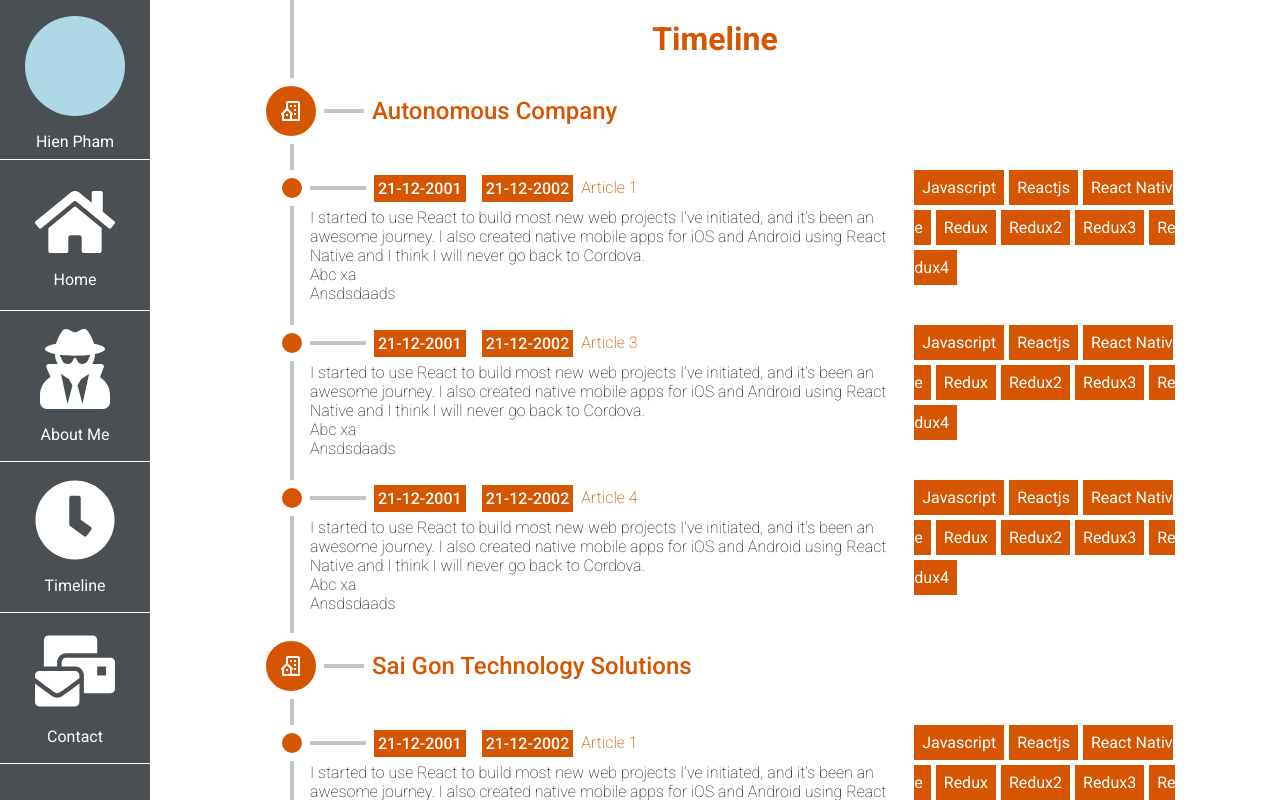
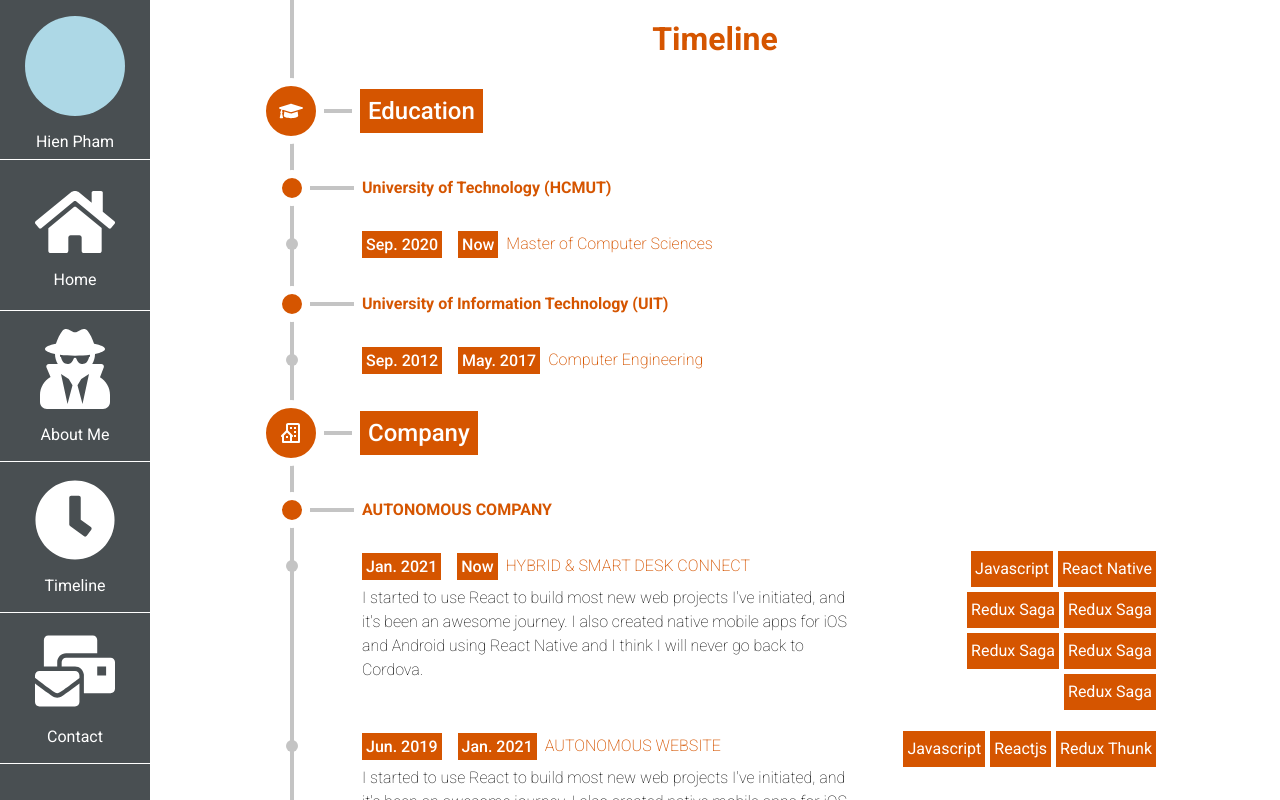
Before and after one commit to phamhien2102/my-portforlio, a React (Create React App) app: page /timeline in a window 1280 px wide. Built offline with nearby package versions, Linux system fonts and the light colour scheme.

Commit message:
feature/update new ui

```diff
--- a/src/components/timeline/Timeline.tsx
+++ b/src/components/timeline/Timeline.tsx
@@ -1,7 +1,9 @@
 import React from 'react';
 import "./timeline.scss"
 import Card from "./card/Card";
-import {TimeLineRes} from "../../data/TimeLineRes";
+// import {TimeLineRes} from "../../data/TimeLineRes";
+import {TimeLineResponse} from "../../data/TimeLineRes";
+import {TimeLineModel} from "../../models/TimeLineModel";
 
 function Timeline() {
 
@@ -13,7 +15,7 @@ function Timeline() {
             </h1>
             <div className="resume">
                 <div className="verticalTimeline"/>
-                {TimeLineRes.map(item => <Card data={item} />)}
+                {TimeLineResponse.map((item) => <Card data={item} />)}
             </div>
 
         </div>
--- a/src/components/timeline/card/Card.tsx
+++ b/src/components/timeline/card/Card.tsx
@@ -1,11 +1,13 @@
 import React from 'react';
 import "./card.scss"
-import {LifeEvent} from "../../../models/LifeEvent";
 // import Space from "../../space";
 import {  FaGraduationCap } from "react-icons/fa";
 import {  BiBuildingHouse } from "react-icons/bi";
+import {  DiGitBranch } from "react-icons/di";
+import {TimeLineModel} from "../../../models/TimeLineModel";
+import {Project} from "../../../models/Project";
 interface Props {
-    data: LifeEvent
+    data: TimeLineModel
 }
 
 
@@ -15,6 +17,8 @@ const IconSelector = ({iconName = '' }): React.ReactElement | null => {
             return <BiBuildingHouse color={'white'} size={24}/>
         case 'FaGraduationCap':
             return <FaGraduationCap color={'white'} size={24}/>
+        case 'DiGitBranch':
+            return <DiGitBranch color={'white'} size={24}/>
         default:
             return null
 
@@ -23,33 +27,57 @@ const IconSelector = ({iconName = '' }): React.ReactElement | null => {
 
 function Card(props: Props) {
     const cardData = props.data;
+    const ProjectHeader = (props: { fromDate: string; toDate: string; title: string}) => (
+        <div className="projectHeader">
+            <div className="dot"/>
+            <div className="line"/>
+            {props.fromDate && <span className="fromDate">{props.fromDate}</span>}
+            {props.toDate && <span className="toDate">{props.toDate}</span>}
+            <div className="title">{props.title}</div>
+        </div>
+    )
+
+    const ProjectDetails = (props: {projects: Project[]}) => {
+        return <div className="projectDetail">
+            {props.projects.map(p => <div className="contentWrapper">
+                <div className="basic">
+                    <ProjectHeader title={p.title} fromDate={p.fromDate} toDate={p.toDate}/>
+                    {p.descriptions.map((i => <div className="descriptions">{i}</div>))}
+                </div>
+                <div className="tagsWrapper">
+                    {p.skills.map(skill => <span className="tag">{skill}</span>)}
+                </div>
+            </div>)}
+        </div>
+    }
+
+    const CategoryHeader = (props: {iconName: string; categoryName: string}) => (
+        <div className="categoryHeader">
+            <div className="circle">{<IconSelector iconName={props.iconName}/>}</div>
+            <div className="smallLine"></div>
+            <div className="title">{props.categoryName}</div>
+        </div>
+    )
+
+    const CompanyHeader = (props: { fromDate: string; toDate: string; title: string}) => (
+        <div className="companyHeader">
+            <div className="dot"/>
+            <div className="line"/>
+            {props.fromDate && <span className="fromDate">{props.fromDate}</span>}
+            {props.toDate &&  <span className="toDate">{props.toDate}</span>}
+            <div className="title">{props.title}</div>
+        </div>
+    )
 
     return (
         <div className="card" id="card">
-                <div className="header">
-                    <div className="circle">{<IconSelector iconName={cardData.iconName}/>}</div>
-                    <div className="smallLine"></div>
-                    {/*<span className="fromDate">{cardData.fromDate}</span>*/}
-                    {/*<span className="toDate">{cardData.toDate}</span>*/}
-                    <div className="title">{cardData.title}</div>
-                </div>
-                <div className="articlesWrapper">
-                    {cardData.articles.map((item =>
-                            <div className="articleItem">
-                                <div className="contentsWrapper">
-                                    <div className="articleHeader">
-                                        <div className="dot"/>
-                                        <div className="articleLine"/>
-                                        <span className="fromDate">{item.fromDate}</span>
-                                        <span className="toDate">{item.toDate}</span>
-                                        <div className="articleTitle">{item.title}</div>
-                                    </div>
-                                    <div className="worksWrapper">
-                                        {item.works.map(work => <div>{work}</div>)}
-                                    </div>
-                                </div>
-                                <div className="tagsWrapper">
-                                    {item.skills.map(skill => <span className="tag">{skill}</span>)}
+                <CategoryHeader iconName={cardData.iconName} categoryName={cardData.categoryName} />
+                <div className="categoryDetails">
+                    {cardData.details.map((item =>
+                            <div className="company">
+                                <div className="contents">
+                                    <CompanyHeader fromDate={item.fromDate} toDate={item.toDate} title={item.title}/>
+                                    <ProjectDetails projects={item.projects}/>
                                 </div>
                             </div>
                     ))}
@@ -58,29 +86,5 @@ function Card(props: Props) {
     );
 }
 
-// function Card1(props: Props) {
-//
-//     return (
-//         <div className="card" id="card">
-//             <div className="center">
-//                 <div className="titleWrapper">
-//                     <span className="fromDate">{props.fromDate}</span>
-//                     <span className="toDate">{props.fromDate}</span>
-//                     <div className="title">{props.title}</div>
-//                 </div>
-//
-//                 <div className="works">
-//                     {props.works.map((item => <div className="descriptionText">{item}</div>))}
-//                 </div>
-//             </div>
-//             <div className="right">
-//                 {props.skills.map((item) => <span className="tags">
-//                     {item}
-//                 </span>)}
-//             </div>
-//         </div>
-//     );
-// }
-
 
 export default Card;
--- a/src/components/timeline/card/card.scss
+++ b/src/components/timeline/card/card.scss
@@ -1,10 +1,11 @@
 @import "src/global";
 
 .card {
-  .header {
+  .categoryHeader {
     display: flex;
     flex-direction: row;
     align-items: center;
+    width: 100%;
     .circle {
       height: 50px;
       width: 50px;
@@ -18,7 +19,7 @@
     }
     .smallLine {
       height: 4px;
-      width: 40px;
+      width: 28px;
       background-color: $mainColor;
     }
     .toDate, .fromDate {
@@ -31,22 +32,23 @@
       font-weight: 500;
       font-size: 24px;
       margin: 0px 8px;
-      color: $mainTimelineColor;
+      color: white;
+      padding: 8px;
+      background-color: $mainTimelineColor;
     }
   }
-  .articlesWrapper {
+  .categoryDetails {
     font-size: 16px;
     font-weight: lighter;
     margin-top: 24px;
     overflow: hidden;
-    .articleItem {
+    .company {
       display: flex;
-      flex-direction: row;
       width: 100%;
       margin-bottom: 20px;
-      .contentsWrapper {
-        width: inherit;
-        .articleHeader {
+      .contents {
+        width: 100%;
+        .companyHeader {
           flex-direction: row;
           display: flex;
           align-items: center;
@@ -58,15 +60,17 @@
             border-radius: 40px;
             border: 8px solid white;
           }
-          .articleLine {
+          .line {
             height: 4px;
-            width: 56px;
+            width: 44px;
             background-color: $mainColor;
           }
-          .articleTitle {
+          .title {
             line-height: 40px;
             font-weight: 200;
             color: $mainTimelineColor;
+            margin: 0px 8px;
+            font-weight: bold;
           }
           .toDate, .fromDate {
             background-color: $mainTimelineColor;
@@ -76,24 +80,74 @@
             font-weight: 500;
           }
         }
-        .worksWrapper {
-          margin-left: 60px;
+        .projectDetail {
+          margin-left: 36px;
           margin-right: 24px;
-        }
-      }
-      .tagsWrapper {
-        width: 40%;
-        display: inline-block;
-        flex-wrap: wrap;
-        word-break: break-all;
-        overflow-wrap: normal;
-        .tag {
-          font-weight: normal;
-          color: white;
-          line-height: 40px;
-          padding: 8px;
-          margin-right: 5px;
-          background-color: $mainTimelineColor;
+          .contentWrapper{
+            display: flex;
+            flex-direction: row;
+            width: 100%;
+            margin-top: 16px;
+            .basic {
+              width: 100%;
+              margin-right: 24px;
+            }
+            .tagsWrapper {
+              width: 50%;
+              display: flex;
+              flex-wrap: wrap;
+              word-break: break-all;
+              overflow-wrap: normal;
+              justify-content: flex-end;
+              align-items: flex-start;
+
+              .tag {
+                font-weight: normal;
+                color: white;
+                line-height: 36px;
+                padding: 0px 4px;
+                margin: 5px 0px 0px 5px;
+                background-color: $mainTimelineColor;
+              }
+            }
+          }
+
+          .descriptions {
+            margin-left: 76px;
+            line-height: 24px;
+          }
+          .projectTitle {
+            padding: 8px;
+            background-color: $mainColor;
+          }
+          .projectHeader {
+            flex-direction: row;
+            display: flex;
+            align-items: center;
+            .dot {
+              height: 12px;
+              width: 12px;
+              background-color: $mainColor;
+              border-radius: 6px;
+            }
+            .line {
+              height: 4px;
+              width: 56px;
+              background-color: white;
+            }
+            .title {
+              line-height: 40px;
+              font-weight: 200;
+              color: $mainTimelineColor;
+            }
+            .toDate, .fromDate {
+              background-color: $mainTimelineColor;
+              margin: 0px 8px;
+              color: white;
+              padding: 4px;
+              font-weight: 500;
+            }
+          }
         }
       }
     }
--- a/src/data/TimeLineRes.ts
+++ b/src/data/TimeLineRes.ts
@@ -1,117 +1,166 @@
-export const TimeLineRes = [
+const Education = {
+    categoryName: 'Education',
+    iconName: 'FaGraduationCap',
+    details: [
+        {
+            id: 2,
+            title: 'University of Technology (HCMUT)',
+            fromDate: '',
+            toDate: '',
+            iconName: 'BiBuildingHouse',
+            projects: [
                 {
                     id: 1,
-        title: 'Autonomous Company',
-        fromDate: '21-12-2001',
-        toDate: '21-12-2002',
+                    title: 'Master of Computer Sciences',
+                    fromDate: 'Sep. 2020',
+                    toDate: 'Now',
+                    descriptions: [],
+                    skills: []
+                },
+            ],
+        },
+        {
+            id: 2,
+            title: 'University of Information Technology (UIT)',
+            fromDate: '',
+            toDate: '',
             iconName: 'BiBuildingHouse',
-        articles: [
+            projects: [
                 {
                     id: 1,
-                title: 'Article 1',
-                fromDate: '21-12-2001',
-                toDate: '21-12-2002',
-                works: [
+                    title: 'Computer Engineering',
+                    fromDate: 'Sep. 2012',
+                    toDate: 'May. 2017',
+                    descriptions: [],
+                    skills: []
+                },
+            ],
+        }
+    ],
+}
+
+const Company = {
+    categoryName: 'Company',
+    iconName: 'BiBuildingHouse',
+    details: [
+        {
+            id: 1,
+            title: 'AUTONOMOUS COMPANY',
+            fromDate: '',
+            toDate: '',
+            projects: [
+                {
+                    id: 1,
+                    title: 'HYBRID & SMART DESK CONNECT',
+                    fromDate: 'Jan. 2021',
+                    toDate: 'Now',
+                    descriptions: [
                         'I started to use React to build most new web projects I\'ve initiated, and it\'s been an awesome journey. I also created native mobile apps for iOS and Android using React Native and I think I will never go back to Cordova.',
-                    'Abc xa',
-                    'Ansdsdaads'
                     ],
-                skills: ['Javascript', 'Reactjs', 'React Native', 'Redux', 'Redux2', 'Redux3', 'Redux4']
+                    skills: ['Javascript', 'React Native', 'Redux Saga', 'Redux Saga', 'Redux Saga', 'Redux Saga', 'Redux Saga']
+                },
+                {
+                    id: 1,
+                    title: 'AUTONOMOUS WEBSITE ',
+                    fromDate: 'Jun. 2019',
+                    toDate: 'Jan. 2021',
+                    descriptions: [
+                        'I started to use React to build most new web projects I\'ve initiated, and it\'s been an awesome journey. I also created native mobile apps for iOS and Android using React Native and I think I will never go back to Cordova.',
+                    ],
+                    skills: ['Javascript', 'Reactjs', 'Redux Thunk']
                 },
                 {
                     id: 3,
-                title: 'Article 3',
-                fromDate: '21-12-2001',
-                toDate: '21-12-2002',
-                works: [
+                    title: 'SMART DESK CONNECT',
+                    fromDate: 'Mar. 2019',
+                    toDate: 'Jun. 2019',
+                    descriptions: [
                         'I started to use React to build most new web projects I\'ve initiated, and it\'s been an awesome journey. I also created native mobile apps for iOS and Android using React Native and I think I will never go back to Cordova.',
-                    'Abc xa',
-                    'Ansdsdaads'
                     ],
-                skills: ['Javascript', 'Reactjs', 'React Native', 'Redux', 'Redux2', 'Redux3', 'Redux4']
-            },
-            {
-                id: 4,
-                title: 'Article 4',
-                fromDate: '21-12-2001',
-                toDate: '21-12-2002',
-                works: [
-                    'I started to use React to build most new web projects I\'ve initiated, and it\'s been an awesome journey. I also created native mobile apps for iOS and Android using React Native and I think I will never go back to Cordova.',
-                    'Abc xa',
-                    'Ansdsdaads'
-                ],
-                skills: ['Javascript', 'Reactjs', 'React Native', 'Redux', 'Redux2', 'Redux3', 'Redux4']
+                    skills: ['Javascript', 'React Native', 'Redux Saga']
                 },
             ],
         },
         {
             id: 1,
-        title: 'Sai Gon Technology Solutions',
-        fromDate: '21-12-2001',
-        toDate: '21-12-2002',
-        iconName: 'BiBuildingHouse',
-        articles: [
+            title: 'SAI GON TECHNOLOGY SOLUTIONS',
+            fromDate: '',
+            toDate: '',
+            projects: [
                 {
                     id: 1,
-                title: 'Article 1',
-                fromDate: '21-12-2001',
-                toDate: '21-12-2002',
-                works: [
-                    'I started to use React to build most new web projects I\'ve initiated, and it\'s been an awesome journey. I also created native mobile apps for iOS and Android using React Native and I think I will never go back to Cordova.',
-                    'Abc xa',
-                    'Ansdsdaads'
+                    title: 'CHAT-HUB',
+                    fromDate: 'April. 2018',
+                    toDate: 'Oct. 2018',
+                    descriptions: [
+                        'Position: Mobile developer',
+                        'Responsible for:',
+                        '- Send/ receive message in real time with signalR.',
+                        '- Implement offline mode for mobile.',
+                        '- Fix the calling features'
                     ],
-                skills: ['Javascript', 'Reactjs', 'React Native', 'Redux', 'Redux2', 'Redux3', 'Redux4']
+                    skills: ['Javascript', 'React Native', 'Firebase', 'Agora']
                 },
                 {
                     id: 3,
-                title: 'Article 3',
-                fromDate: '21-12-2001',
-                toDate: '21-12-2002',
-                works: [
-                    'I started to use React to build most new web projects I\'ve initiated, and it\'s been an awesome journey. I also created native mobile apps for iOS and Android using React Native and I think I will never go back to Cordova.',
-                    'Abc xa',
-                    'Ansdsdaads'
+                    title: 'KALMS (Singapore)',
+                    fromDate: 'Oct. 2018',
+                    toDate: 'Dec. 2018',
+                    descriptions: [
+                        'Position: Mobile developer',
+                        'Responsible for:',
+                        '- Implement features as buying products, scanning QR Code, getting transaction histories.',
+                        '- Maintain and refactor code.',
+                        '- Build and upload Kalms to Apple Store and GG Play Store.'
                     ],
-                skills: ['Javascript', 'Reactjs', 'React Native', 'Redux', 'Redux2', 'Redux3', 'Redux4']
+                    skills: [ 'React Native', 'Redux Thunk']
                 },
                 {
                     id: 4,
-                title: 'Article 4',
-                fromDate: '21-12-2001',
-                toDate: '21-12-2002',
-                works: [
-                    'I started to use React to build most new web projects I\'ve initiated, and it\'s been an awesome journey. I also created native mobile apps for iOS and Android using React Native and I think I will never go back to Cordova.',
-                    'Abc xa',
-                    'Ansdsdaads'
+                    title: 'EVD (Sweden)',
+                    fromDate: 'April. 2019',
+                    toDate: 'May. 2019',
+                    descriptions: [
+                        'Position: Mobile developer.',
+                        'Responsible for:',
+                        '- Init project for coding.',
+                        '- Implement local data for the app.',
+                        '- Communicate with client in person for getting requirements and dealing with difficulties.',
+                        '- Build and upload the app to Apple Store and Play Store.'
                     ],
-                skills: ['Javascript', 'Reactjs', 'React Native', 'Redux', 'Redux2', 'Redux3', 'Redux4']
-            },
-        ],
-    },
-    {
-        id: 2,
-        title: 'Education',
-        fromDate: '',
-        toDate: '',
-        iconName: 'FaGraduationCap',
-        articles: [
-            {
-                id: 1,
-                title: 'University of Technology (HCMUT)',
-                fromDate: 'Jan. 2020',
-                toDate: 'Now',
-                works: [],
-                skills: []
-            },
-            {
-                id: 1,
-                title: 'University of Information Technology (UIT)',
-                fromDate: 'Sep. 2012',
-                toDate: 'May. 2017',
-                works: [],
-                skills: []
+                    skills: ['React Native', 'One Signal', 'Realm', 'Redux Saga']
                 },
             ],
         },
     ]
+}
+
+const OtherExperience = {
+    categoryName: 'Other Experience',
+    iconName: 'DiGitBranch',
+    details: [
+        {
+            id: 1,
+            title: 'Management Software: Trello, Jira',
+            fromDate: '',
+            toDate: '',
+            projects: [],
+        },
+        {
+            id: 2,
+            title: 'IDEs: Webstorm, Visual Studio',
+            fromDate: '',
+            toDate: '',
+            projects: [],
+        },
+        {
+            id: 3,
+            title: 'Version-controlling Software: Github, Bibucket, Gitlab',
+            fromDate: '',
+            toDate: '',
+            projects: [],
+        }
+    ],
+}
+
+export const TimeLineResponse = [Education, Company, OtherExperience]
--- a/src/models/Article.ts
+++ b/src/models/Project.ts
@@ -1,8 +1,8 @@
-export class Article {
+export class Project {
     id: number = -1;
     title: string = '';
     fromDate: string = '';
     toDate: string = '';
-    works: string[] = [];
+    descriptions: string[] = [];
     skills: string[] = []
 }
--- /dev/null
+++ b/src/models/TimeLineModel.ts
@@ -0,0 +1,7 @@
+import {TimeLineDetail} from "./TimeLineDetail";
+
+export class TimeLineModel {
+    categoryName: string = '';
+    iconName: string = '';
+    details: TimeLineDetail[] = [];
+}
```
Also changed, not shown: src/models/LifeEvent.ts (deleted, +0 -10 lines), src/models/TimeLineDetail.ts (added, +9 -0 lines). Lines whose indentation alone changed are shown as unchanged.
